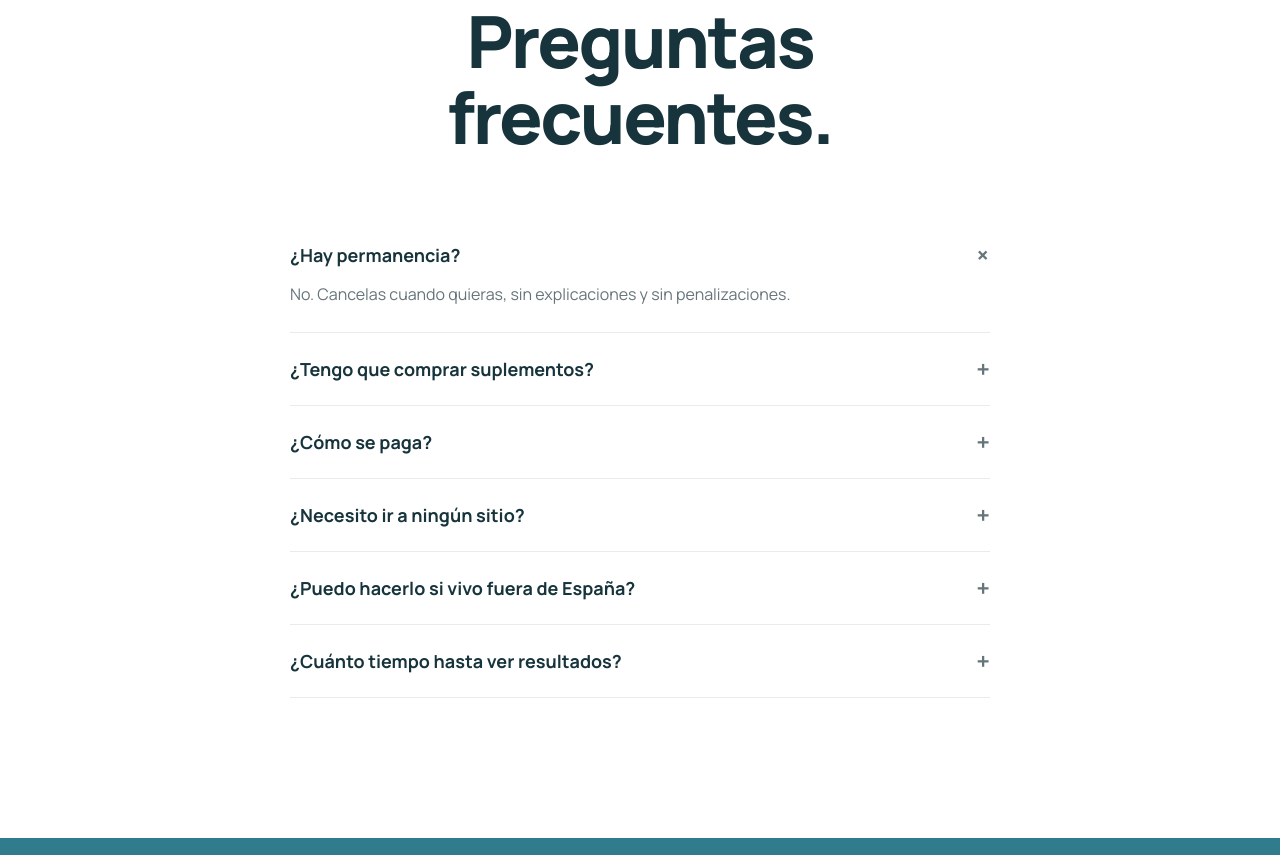
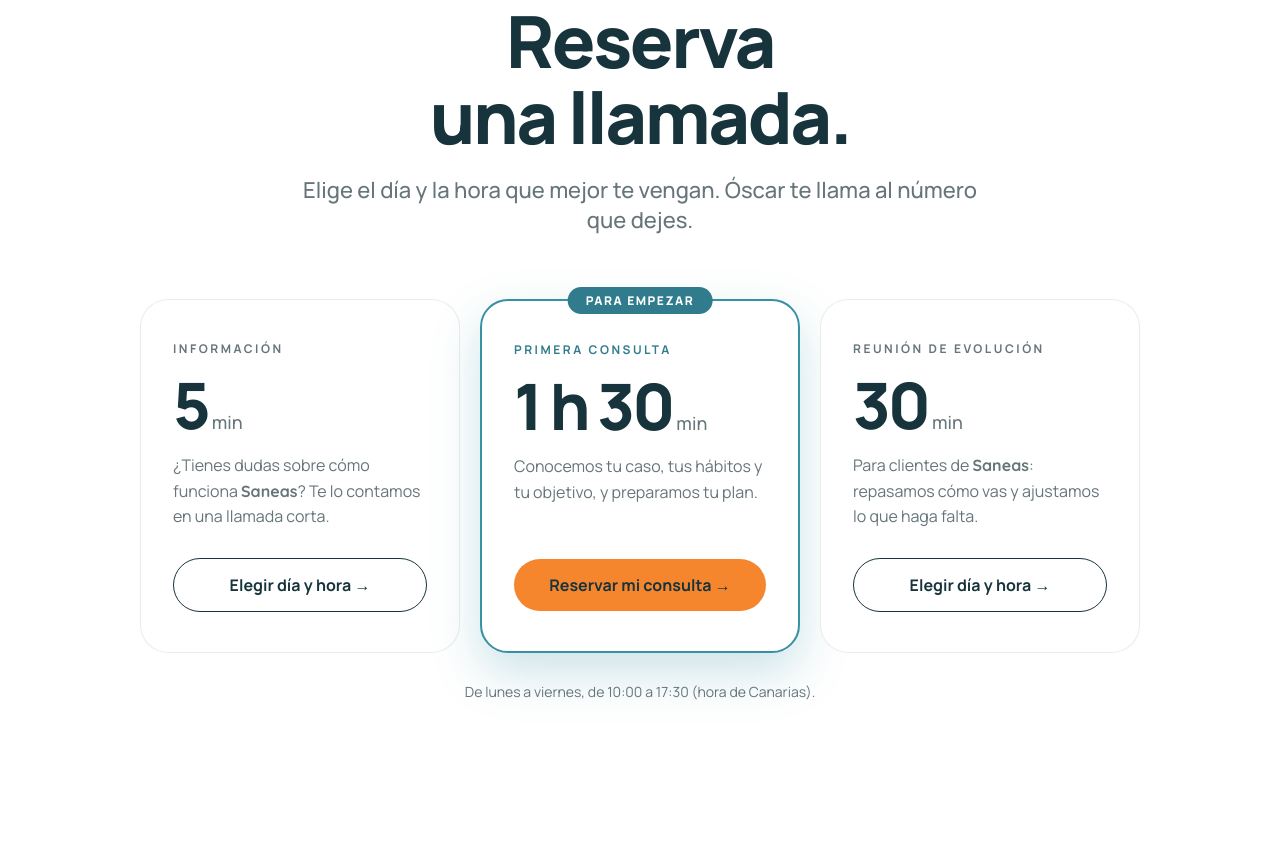
Before and after one commit to Saneas26/saneas, a plain HTML site: page index.html in a window 1280 px wide. Shown: the part 10685-11540 px from the top of the page. Drawn offline with Linux system fonts and the light colour scheme; no server answers.

Commit message:
Portada: sección «Reserva una llamada» con las tres citas de Cal.com
Información (5 min), Primera consulta (1 h 30) y Reunión de evolución (30 min),
por teléfono, de lunes a viernes de 10:00 a 17:30 hora de Canarias.

Co-Authored-By: Claude Opus 5.5 <noreply@anthropic.com>

```diff
--- a/index.html
+++ b/index.html
@@ -554,6 +554,18 @@ body>nav{
   white-space:nowrap;
 }
 .p-card.featured{position:relative}
+
+/* ── RESERVA DE CITAS (Cal.com, 12/11/2026) ── */
+.cita-wrap{
+  max-width:1000px;margin:0 auto;
+  display:grid;grid-template-columns:repeat(3,1fr);
+  gap:20px;align-items:stretch;
+}
+@media(max-width:760px){.cita-wrap{grid-template-columns:1fr}}
+.cita-wrap .p-card{display:flex;flex-direction:column;position:relative}
+.cita-wrap .p-card.featured{transform:none}
+.cita-wrap .p-desc{flex:1}
+.cita-nota{text-align:center;font-size:var(--fs-sm);color:var(--gray);margin-top:28px;line-height:1.6}
 
 /* ── FAQ ── */
 .faq-list{max-width:700px;margin:0 auto}
@@ -1175,6 +1187,42 @@ window.addEventListener('pageshow',function(e){if(e.persisted)window.scrollTo(0,
   </div>
 </section>
 
+<!-- RESERVA DE CITAS -->
+<section class="section" id="cita">
+  <div class="container">
+    <div class="reveal" style="text-align:center;margin-bottom:64px;">
+      <h2 class="section-title">Reserva<br>una llamada.</h2>
+      <p class="section-sub centrado" style="margin-bottom:0;">Elige el día y la hora que mejor te vengan. Óscar te llama al número que dejes.</p>
+    </div>
+    <div class="cita-wrap reveal reveal-delay-1">
+
+      <div class="p-card">
+        <span class="p-tier">Información</span>
+        <div><span class="p-price">5</span><span class="p-per">min</span></div>
+        <p class="p-desc">¿Tienes dudas sobre cómo funciona <span class="saneas">Saneas</span>? Te lo contamos en una llamada corta.</p>
+        <a href="https://cal.com/saneas/informacion" target="_blank" rel="noopener" class="p-btn outline">Elegir día y hora →</a>
+      </div>
+
+      <div class="p-card featured">
+        <span class="p-badge">Para empezar</span>
+        <span class="p-tier">Primera consulta</span>
+        <div><span class="p-price">1 h 30</span><span class="p-per">min</span></div>
+        <p class="p-desc">Conocemos tu caso, tus hábitos y tu objetivo, y preparamos tu plan.</p>
+        <a href="https://cal.com/saneas/primera-consulta" target="_blank" rel="noopener" class="p-btn orange">Reservar mi consulta →</a>
+      </div>
+
+      <div class="p-card">
+        <span class="p-tier">Reunión de evolución</span>
+        <div><span class="p-price">30</span><span class="p-per">min</span></div>
+        <p class="p-desc">Para clientes de <span class="saneas">Saneas</span>: repasamos cómo vas y ajustamos lo que haga falta.</p>
+        <a href="https://cal.com/saneas/evolucion" target="_blank" rel="noopener" class="p-btn outline">Elegir día y hora →</a>
+      </div>
+
+    </div>
+    <p class="cita-nota">De lunes a viernes, de 10:00 a 17:30 (hora de Canarias).</p>
+  </div>
+</section>
+
 <!-- FAQ -->
 <section class="section">
   <div class="container">
```
